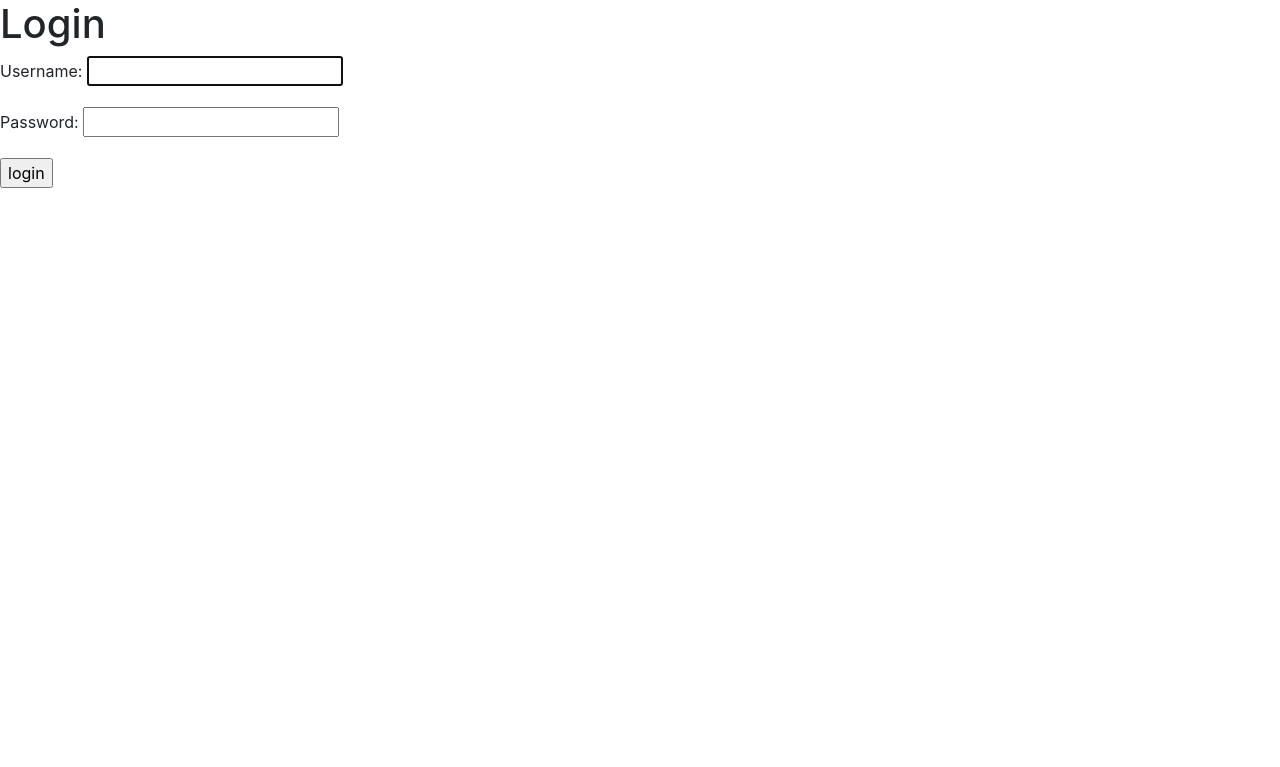
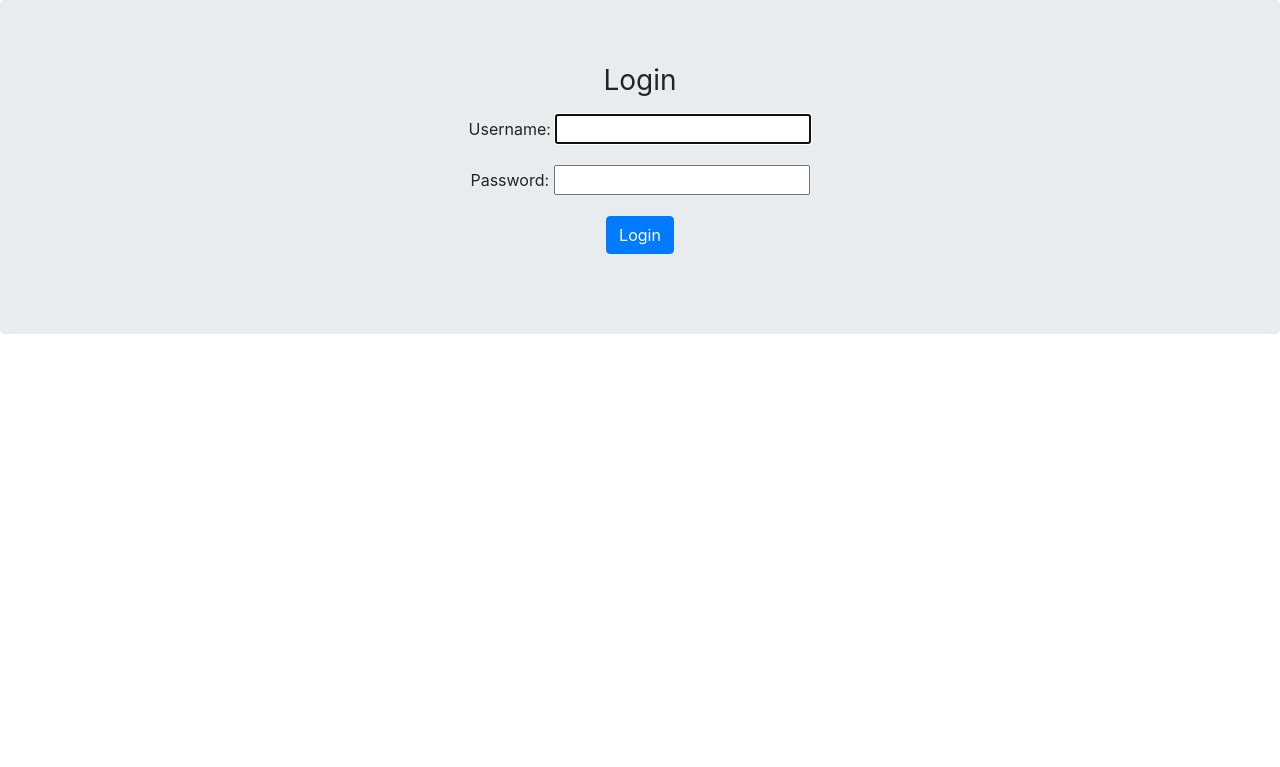
Before and after one commit to Secure-Data-Management/Front, a Django app: page /accounts/login/ in a window 1280 px wide. Shown: the top 767 px of the page. Run offline with Django 3.2, Linux system fonts and the light colour scheme; parts of the project's set-up code (start-up, migrations or seed data) failed here and were passed over.

Commit message:
Update login.html

```diff
--- a/templates/registration/login.html
+++ b/templates/registration/login.html
@@ -1,18 +1,23 @@
 {% extends "base.html" %}
 
+
 {% block 'content' %}
+    <body class="text-center">
+
         {% if user.is_authenticated %}
             <p>
                 You are already logged in: <a href="{% url 'logout' %}">Log out</a>.
             </p>
         {% else %}
-        <h1>Login</h1>
+            <div class="jumbotron">
+                <h1 class="h3 mb-3 font-weight-normal">Login</h1>
 
                 <form method="POST" action=".">
                     {% csrf_token %}
                     {{ form.as_p }}
-            <input type="submit" value="login" />
+                    <button type="submit" class="btn btn-primary">Login</button>
                 </form>
+            </div>
         {% endif %}
-
+    </body>
 {% endblock %}
```
Lines whose indentation alone changed are shown as unchanged.
